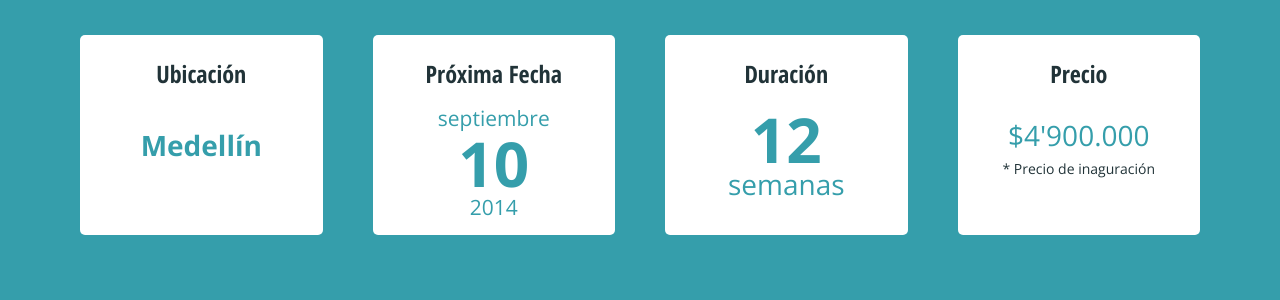
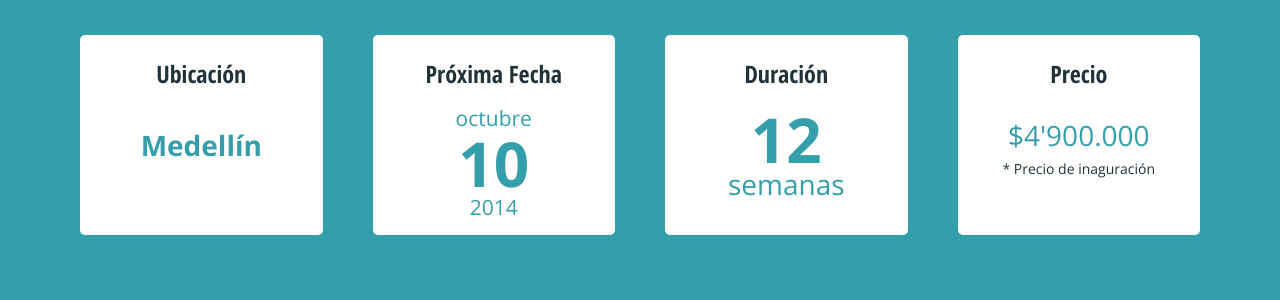
Before and after one commit to simonhoyos/blog, a Jekyll site: the page index.html, which Jekyll copies as it is, in a window 1280 px wide and 900 px high, scrolled down 1753 px. Shown: the part 156-456 px from the top of the window. Built offline with Jekyll 4.4.1, drawn with Linux system fonts in a browser that asks for light colours.

Commit message:
Move the next date to october

```diff
--- a/index.html
+++ b/index.html
@@ -169,7 +169,7 @@
               <div class="box when">
                 <header>Próxima Fecha</header>
                 <div>
-                  <span class="unit">septiembre</span>
+                  <span class="unit">octubre</span>
                   <span class="value">10</span>
                   <span class="unit" style="font-size: 21px;">2014</span>
                 </div>
```
